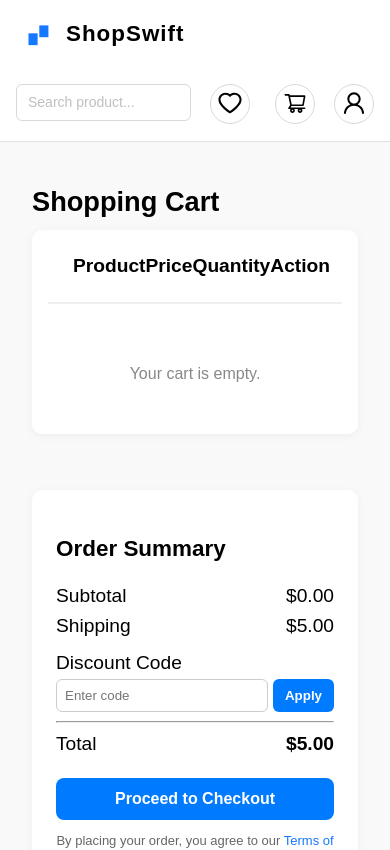
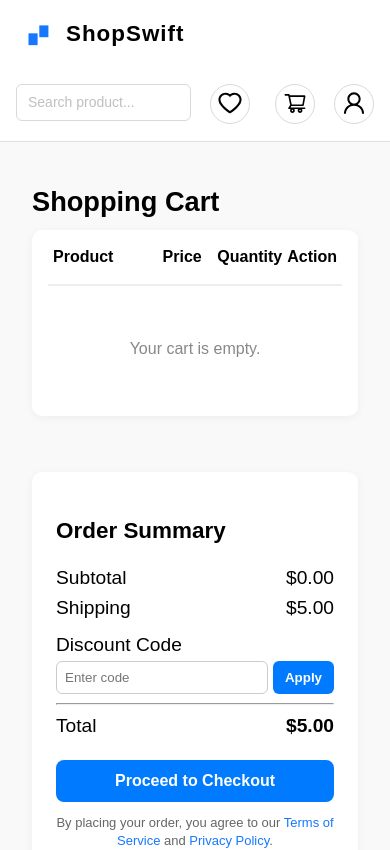
Before and after one commit to krutikD-dev/AntDesign-app, a React (Vite) app: page /cart in a window 390 px wide. Shown: the top 850 px of the page. Built offline with nearby package versions, Linux system fonts and the light colour scheme.

Commit message:
--UI fixes

```diff
--- a/src/Pages/CartPage.css
+++ b/src/Pages/CartPage.css
@@ -352,6 +352,13 @@
   .cart-row{
     padding: 1rem 0;
   }
+  .cart-header{
+        padding: 18px 5px;
+        font-size: 1rem;
+  }
+  .ms-2{
+    margin-left: 5px;
+  }
   .cart-action,.cart-quantity,.cart-price,.cart-product{
     justify-content: center;
   }
--- a/src/Pages/CartPage.jsx
+++ b/src/Pages/CartPage.jsx
@@ -56,7 +56,7 @@ const CartPage = () => {
             <span>Product</span>
             <span>Price</span>
             <span>Quantity</span>
-            <span>Action</span>
+            <span className="ms-2">Action</span>
           </div>
 
           {cartItems.length === 0 ? (
```
